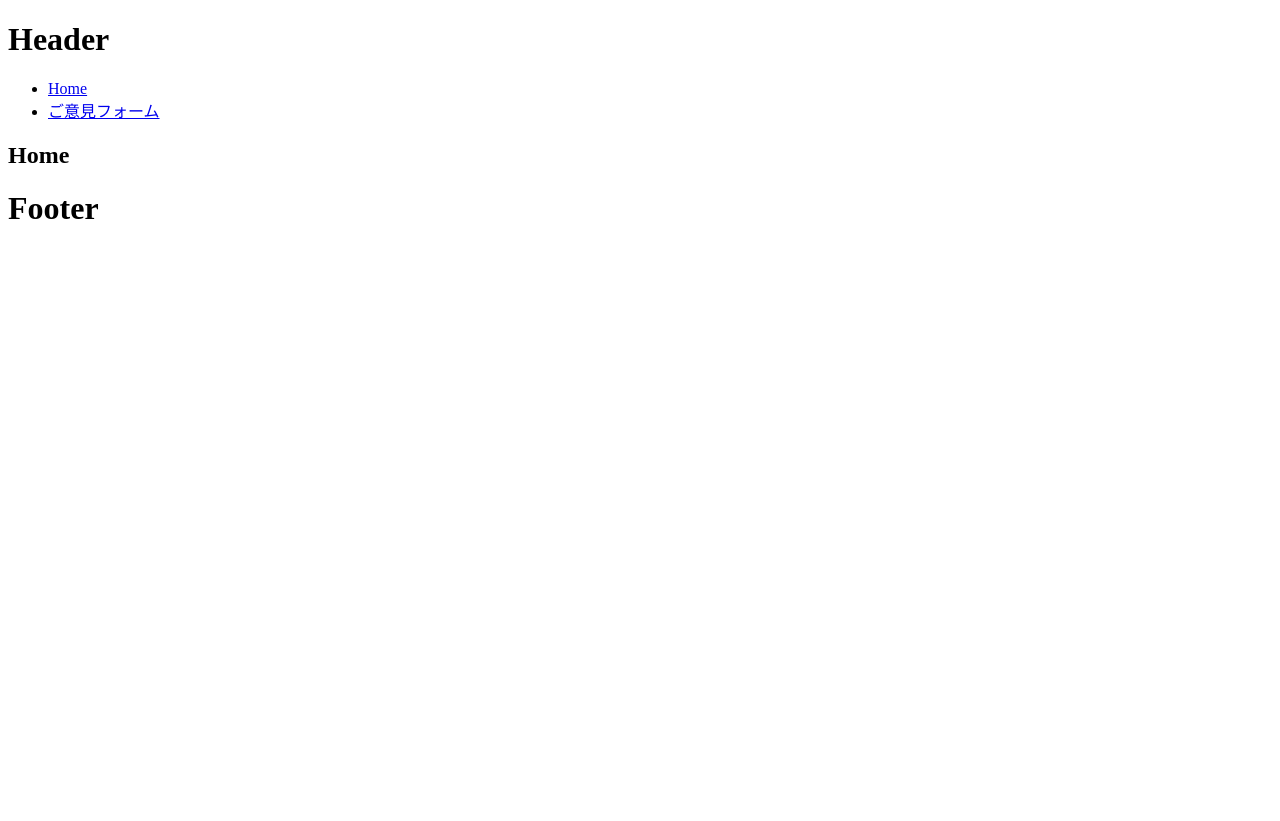
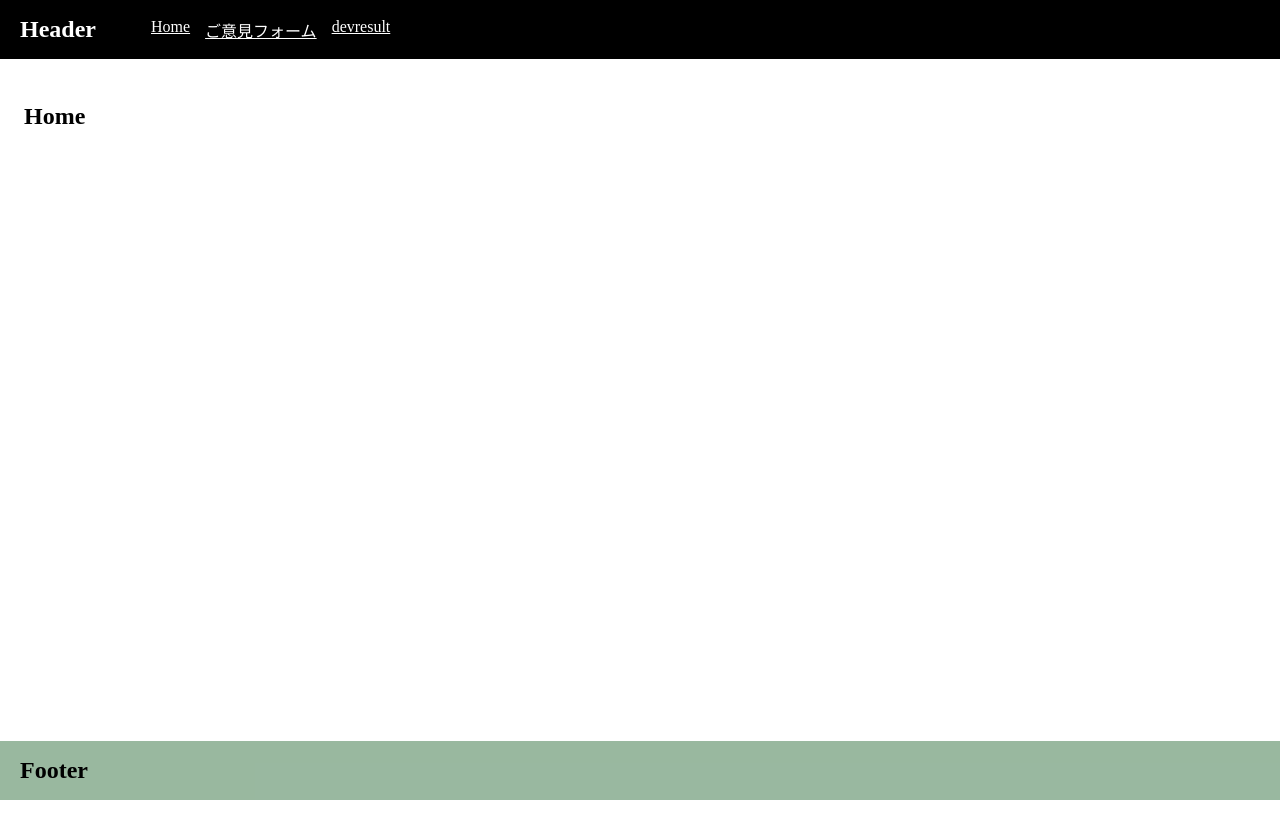
Before and after one commit to dede-20191130/send-contact-form-react-router, a React (Create React App) app in the folder pj/my-app/: page / in a window 1280 px wide. After the commit the page ends 800 px from the top, so only its background shows below. Built offline with nearby package versions, Linux system fonts and the light colour scheme.

Commit message:
styling pages

```diff
--- a/pj/my-app/public/index.html
+++ b/pj/my-app/public/index.html
@@ -12,7 +12,6 @@
 <body>
   <noscript>You need to enable JavaScript to run this app.</noscript>
   <div id="root"></div>
-  <div id="modal-root"></div>
 </body>
 
 </html>
--- /dev/null
+++ b/pj/my-app/src/style/_footer.scss
@@ -0,0 +1,18 @@
+// ---Footer fixing
+#root {
+    display: flex;
+    flex-direction: column;
+    min-height: 100vh;
+}
+main {
+    flex: 1;
+}
+// ---
+
+footer {
+    background-color: rgba(0, 78, 17, 0.4);
+    h1 {
+        font-size: 24px;
+        margin-left: 20px;
+    }
+}
--- /dev/null
+++ b/pj/my-app/src/style/_header.scss
@@ -0,0 +1,26 @@
+.nav-header {
+    background-color: black;
+    color: white;
+    display: flex;
+    align-items: center;
+    h1{
+        font-size: 24px;
+        margin-left: 20px;
+    }
+    ul {
+        display: flex;
+        list-style-type: none;
+        li{
+            display: inline-block;
+            margin-left: 15px;
+        }
+    }
+    a{
+        color: white;
+        transition: color 0.5s;
+        &:hover{
+            color: #61dafb;
+
+        }
+    }
+}
--- /dev/null
+++ b/pj/my-app/src/style/_main-section.scss
@@ -0,0 +1,3 @@
+.content{
+    padding: 1.5rem;
+}
--- a/pj/my-app/src/style/_modal.scss
+++ /dev/null
@@ -1,65 +0,0 @@
-@import "mixin";
-
-html,
-body {
-    width: 100%;
-    height: 100%;
-}
-
-#modal {
-    &-container {
-        position: fixed;
-        top: 0;
-        left: 0;
-        z-index: 9999;
-        width: 100%;
-        height: 100%;
-        text-align: center;
-
-        &::before {
-            display: inline-block;
-            height: 100%;
-            content: "";
-            vertical-align: middle;
-        }
-    }
-
-    &-box {
-        display: inline-block;
-        background-color: white;
-        padding: 40px;
-        width: 300px;
-        border: 1px solid black;
-        border-radius: 5px;
-        vertical-align: middle;
-        position: relative;
-    }
-    &-message {
-        font: {
-            weight: 700;
-            size: 24px;
-        }
-    }
-    &-download {
-        @include borderless-button(#364e96, #fff);
-        width: 70%;
-        margin-top: 20px;
-    }
-    &-close {
-        font-weight: bold;
-        display: inline-block;
-        cursor: pointer;
-        @include absolute($top: 5px, $right: 10px);
-    }
-}
-
-#cover-div {
-    position: fixed;
-    top: 0;
-    left: 0;
-    z-index: 9000;
-    width: 100%;
-    height: 100%;
-    background-color: gray;
-    opacity: 0.3;
-}
--- /dev/null
+++ b/pj/my-app/src/style/_result.scss
@@ -0,0 +1,51 @@
+@import "mixin";
+
+html,
+body {
+    width: 100%;
+    height: 100%;
+}
+
+#result {
+    &-container {
+        text-align: center;
+    }
+
+    &-box {
+        display: inline-block;
+        background-color: white;
+        padding: 40px;
+        min-width: 600px;
+        border: 1px solid black;
+        border-radius: 5px;
+        vertical-align: middle;
+        position: relative;
+        table {
+            width: 100%;
+            text-align: left;
+            white-space: pre-wrap;
+            tr {
+                td {
+                    &:nth-child(1) {
+                        width: 30%;
+                        vertical-align: top;
+                    }
+                }
+            }
+        }
+    }
+    &-message {
+        font: {
+            weight: 700;
+            size: 24px;
+        }
+    }
+    &-date {
+        text-align: left;
+    }
+    &-download {
+        @include borderless-button(#364e96, #fff);
+        width: 70%;
+        margin-top: 20px;
+    }
+}
--- a/pj/my-app/src/style/style.scss
+++ b/pj/my-app/src/style/style.scss
@@ -1,3 +1,10 @@
 @import "active";
 @import "form";
-@import "modal";
+@import "result";
+@import "header";
+@import "footer";
+@import "main-section";
+
+body {
+    margin: 0;
+}
--- a/pj/my-app/src/ts/App.tsx
+++ b/pj/my-app/src/ts/App.tsx
@@ -9,6 +9,7 @@ import {
     accepttedContentData,
 } from "./result-page/submit-indicator";
 import { NoMatch } from './error-pages/nomatch'
+import { DevResultDummyData } from './dev/debug-utils/result-page-dummydata';
 
 function App() {
     const [isSubmitted, setIsSubmitted] = useState(false);
@@ -34,6 +35,7 @@ function App() {
         <>
             <Header />
             <main>
+                <div className="content">
                     <Switch>
                         <Route exact path="/">
                             <Home />
@@ -53,11 +55,16 @@ function App() {
                                 <Redirect to="/" />
                             )}
                         </Route>
+                        {/* for dev */}
+                        {process.env.NODE_ENV === "development" && (
+                            <DevResultDummyData />
+                        )}
                         {/* 404 error page */}
                         <Route path="*">
                             <NoMatch />
                         </Route>
                     </Switch>
+                </div>
             </main>
             <Footer />
         </>
--- /dev/null
+++ b/pj/my-app/src/ts/dev/debug-utils/result-page-dummydata.tsx
@@ -0,0 +1,23 @@
+import { Route } from 'react-router-dom'
+import { SubmitIndicator } from '../../result-page/submit-indicator'
+
+export function DevResultDummyData() {
+    const dummySetter = (b: boolean) => null;
+    return (
+        <Route path="/devresult">
+            <SubmitIndicator
+                formValues={{
+                    name: "dummy name",
+                    gender: "1",
+                    age: "20",
+                    address: "愛知県豊田市上仁木町1-11-5 上仁木町ハイム 4階",
+                    message:
+                        "test comment.\n"
+                        +"test comment.test comment.\n"
+                        +"test comment.test comment.test comment.\n",
+                }}
+                setIsSubmitted={dummySetter as any}
+            />
+        </Route>
+    )
+}
--- /dev/null
+++ b/pj/my-app/src/ts/dev/debug-utils/result-page-link.tsx
@@ -0,0 +1,7 @@
+import {Link} from 'react-router-dom'
+
+export function DevResultLink() {
+    return (
+        <Link to="devresult">devresult</Link>
+    )
+}
--- a/pj/my-app/src/ts/header/header.tsx
+++ b/pj/my-app/src/ts/header/header.tsx
@@ -1,9 +1,9 @@
-import React from 'react'
 import { Link } from 'react-router-dom';
+import { DevResultLink } from '../dev/debug-utils/result-page-link'
 
 export function Header() {
     return (
-        <header>
+        <header className="nav-header">
             <h1>Header</h1>
             <nav>
                 <ul>
@@ -13,6 +13,11 @@ export function Header() {
                     <li>
                         <Link to="/opinion-form">ご意見フォーム</Link>
                     </li>
+                    {(process.env.NODE_ENV === "development") && (
+                        <li>
+                            <DevResultLink />
+                        </li>
+                    )}
                 </ul>
             </nav>
         </header>
--- a/pj/my-app/src/ts/result-page/submit-indicator.tsx
+++ b/pj/my-app/src/ts/result-page/submit-indicator.tsx
@@ -1,4 +1,4 @@
-import { useEffect, useRef } from "react";
+import { useEffect } from "react";
 import moment from "moment";
 import "moment/locale/ja";
 
@@ -68,7 +68,7 @@ export function SubmitIndicator({
         return () => {
             setIsSubmitted(false);
         }
-    }, []);
+    }, [setIsSubmitted]);
     const onClickDownload = () => {
         const text = createTextForAccepttedContent(formValues, submiteedDate);
         const link = document.createElement("a");
@@ -82,9 +82,9 @@ export function SubmitIndicator({
 
     return (
         <>
-            <div id="modal-container">
-                <div id="modal-box">
-                    <h2 id="modal-message">ご意見を受け付けました。</h2>
+            <div id="result-container">
+                <div id="result-box">
+                    <h2 id="result-message">ご意見を受け付けました。</h2>
                     <table>
                         <tbody>
                             <tr>
@@ -109,9 +109,9 @@ export function SubmitIndicator({
                             </tr>
                         </tbody>
                     </table>
-                    <p>受理日時：{submiteedDate}</p>
+                    <p id="result-date">受理日時：{submiteedDate}</p>
                     <button
-                        id="modal-download"
+                        id="result-download"
                         onClick={onClickDownload}
                     >
                         送信内容のダウンロード
```
Lines whose indentation alone changed are shown as unchanged.
